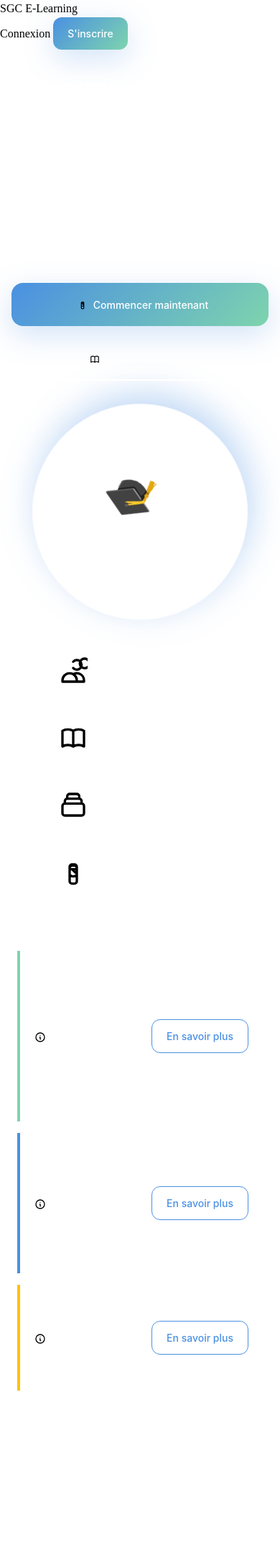
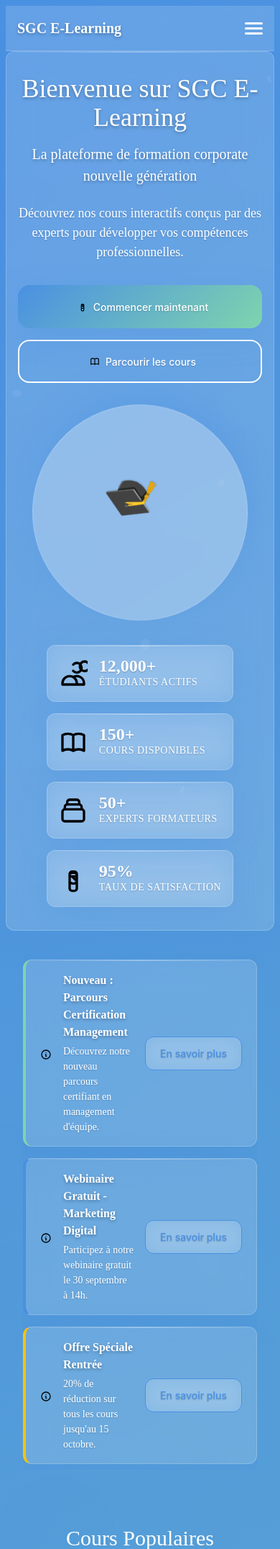
Before and after one commit to amichiamine/SGC-Elearning, a PHP site: page / in a window 390 px wide. Shown: the top 2152 px of the page at 72% size. Run offline with PHP 8.4, Linux system fonts and the light colour scheme; data comes from the database, SQL or seed files in the repository; some libraries are stand-ins or nearby versions.

Commit message:
Update styles to improve text visibility and add navigation elements
Adds white text color and text shadows to various elements within the claymorphism theme, including headings and paragraphs in .clay and .clay-card. Also introduces new styles for .clay-nav, including navigation links, brand logo, and a responsive toggle button for smaller screens.

Replit-Commit-Author: Agent
Replit-Commit-Session-Id: dd86cb01-c550-4106-a162-8c20cca05d13
Replit-Commit-Checkpoint-Type: full_checkpoint
Replit-Commit-Screenshot-Url: https://storage.googleapis.com/screenshot-production-us-central1/2fdfe4f3-6ca0-4d49-863a-210cf7815a70/dd86cb01-c550-4106-a162-8c20cca05d13/4OtkRt1

```diff
--- a/theme/css/claymorphism.css
+++ b/theme/css/claymorphism.css
@@ -8,11 +8,22 @@
   box-shadow: var(--shadow-medium);
   border-radius: var(--radius-2xl);
   transition: var(--transition-normal);
+  color: var(--color-white);
+}
+
+.clay h1, .clay h2, .clay h3, .clay h4, .clay h5, .clay h6 {
+  color: var(--color-white);
+  text-shadow: 0 2px 4px rgba(0, 0, 0, 0.3);
+}
+
+.clay p, .clay span, .clay div {
+  color: var(--color-white);
+  text-shadow: 0 1px 2px rgba(0, 0, 0, 0.2);
 }
 
 .clay-strong {
   background: var(--glass-medium);
-  backdrop-filter: blur(var(--blur-2xl);
+  backdrop-filter: blur(var(--blur-2xl));
   border: 1px solid var(--color-border-light);
   box-shadow: var(--shadow-strong);
   border-radius: var(--radius-2xl);
@@ -78,6 +89,21 @@
   transition: var(--transition-normal);
   position: relative;
   overflow: hidden;
+  color: var(--color-white);
+}
+
+.clay-card h1, .clay-card h2, .clay-card h3, .clay-card h4, .clay-card h5, .clay-card h6 {
+  color: var(--color-white);
+  text-shadow: 0 2px 4px rgba(0, 0, 0, 0.3);
+}
+
+.clay-card p, .clay-card span, .clay-card div {
+  color: var(--color-white);
+  text-shadow: 0 1px 2px rgba(0, 0, 0, 0.2);
+}
+
+.clay-card .text-muted {
+  color: rgba(255, 255, 255, 0.8) !important;
 }
 
 .clay-card::before {
@@ -105,6 +131,73 @@
   position: sticky;
   top: 0;
   z-index: 100;
+}
+
+.clay-nav .container {
+  display: flex;
+  justify-content: space-between;
+  align-items: center;
+  max-width: 1200px;
+  margin: 0 auto;
+  padding: 0 var(--spacing-4);
+}
+
+.clay-nav .navbar-brand .logo {
+  text-decoration: none;
+}
+
+.clay-nav .logo-text {
+  font-size: var(--font-size-xl);
+  font-weight: var(--font-weight-bold);
+  color: var(--color-white);
+  text-shadow: 0 2px 4px rgba(0, 0, 0, 0.3);
+}
+
+.clay-nav .navbar-nav {
+  display: flex;
+  align-items: center;
+  gap: var(--spacing-6);
+}
+
+.clay-nav .nav-link {
+  color: var(--color-white);
+  text-decoration: none;
+  font-weight: var(--font-weight-medium);
+  padding: var(--spacing-2) var(--spacing-4);
+  border-radius: var(--radius-lg);
+  transition: var(--transition-normal);
+  text-shadow: 0 1px 2px rgba(0, 0, 0, 0.2);
+}
+
+.clay-nav .nav-link:hover {
+  background: rgba(255, 255, 255, 0.1);
+  backdrop-filter: blur(var(--blur-md));
+  transform: translateY(-1px);
+}
+
+.clay-nav .navbar-toggle {
+  display: none;
+  flex-direction: column;
+  cursor: pointer;
+  gap: 4px;
+}
+
+.clay-nav .navbar-toggle span {
+  width: 25px;
+  height: 3px;
+  background: var(--color-white);
+  border-radius: 2px;
+  transition: var(--transition-fast);
+}
+
+@media (max-width: 768px) {
+  .clay-nav .navbar-nav {
+    display: none;
+  }
+
+  .clay-nav .navbar-toggle {
+    display: flex;
+  }
 }
 
 /* Sidebar claymorphism */
```
Also changed, not shown: 1 other file.
